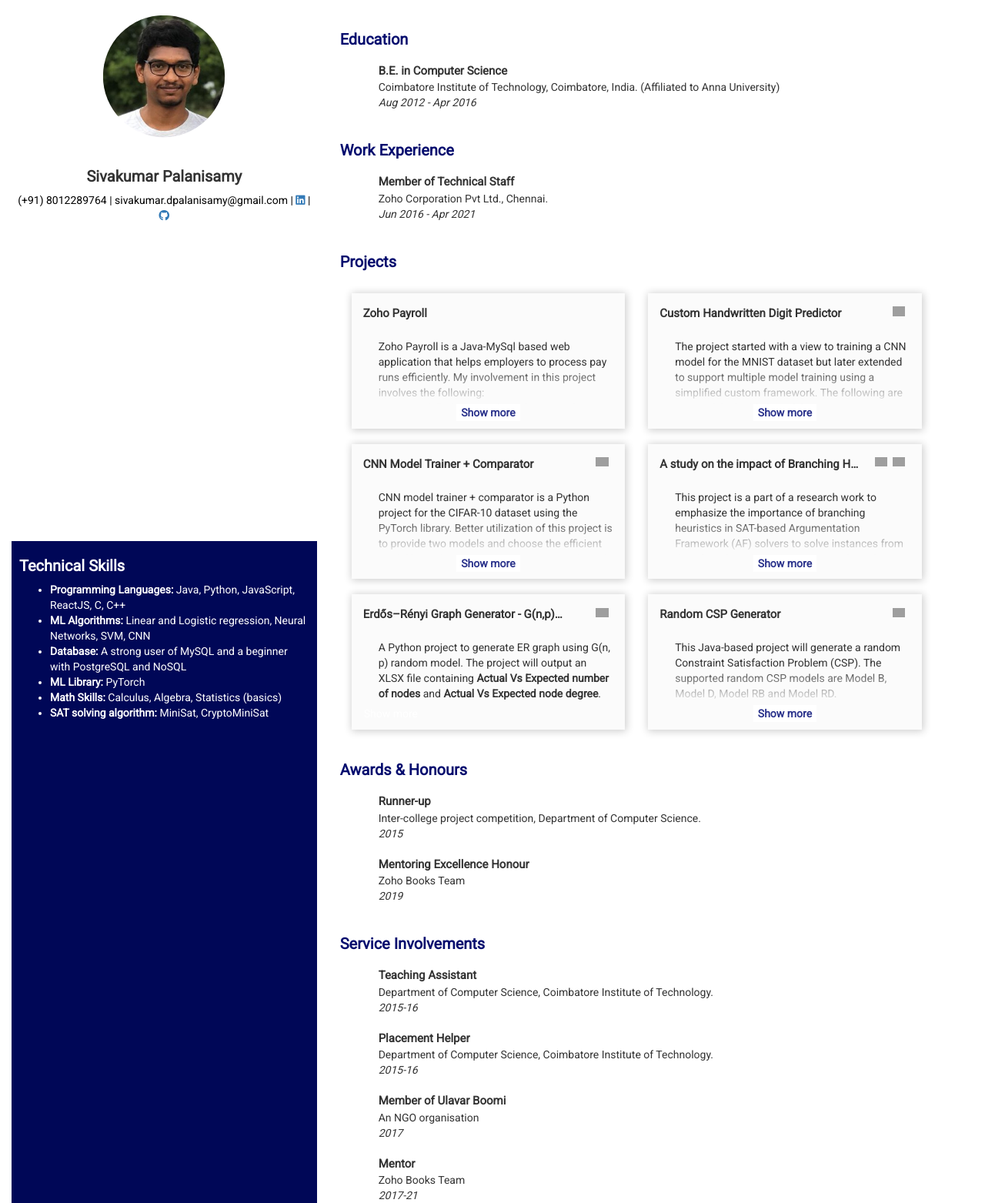
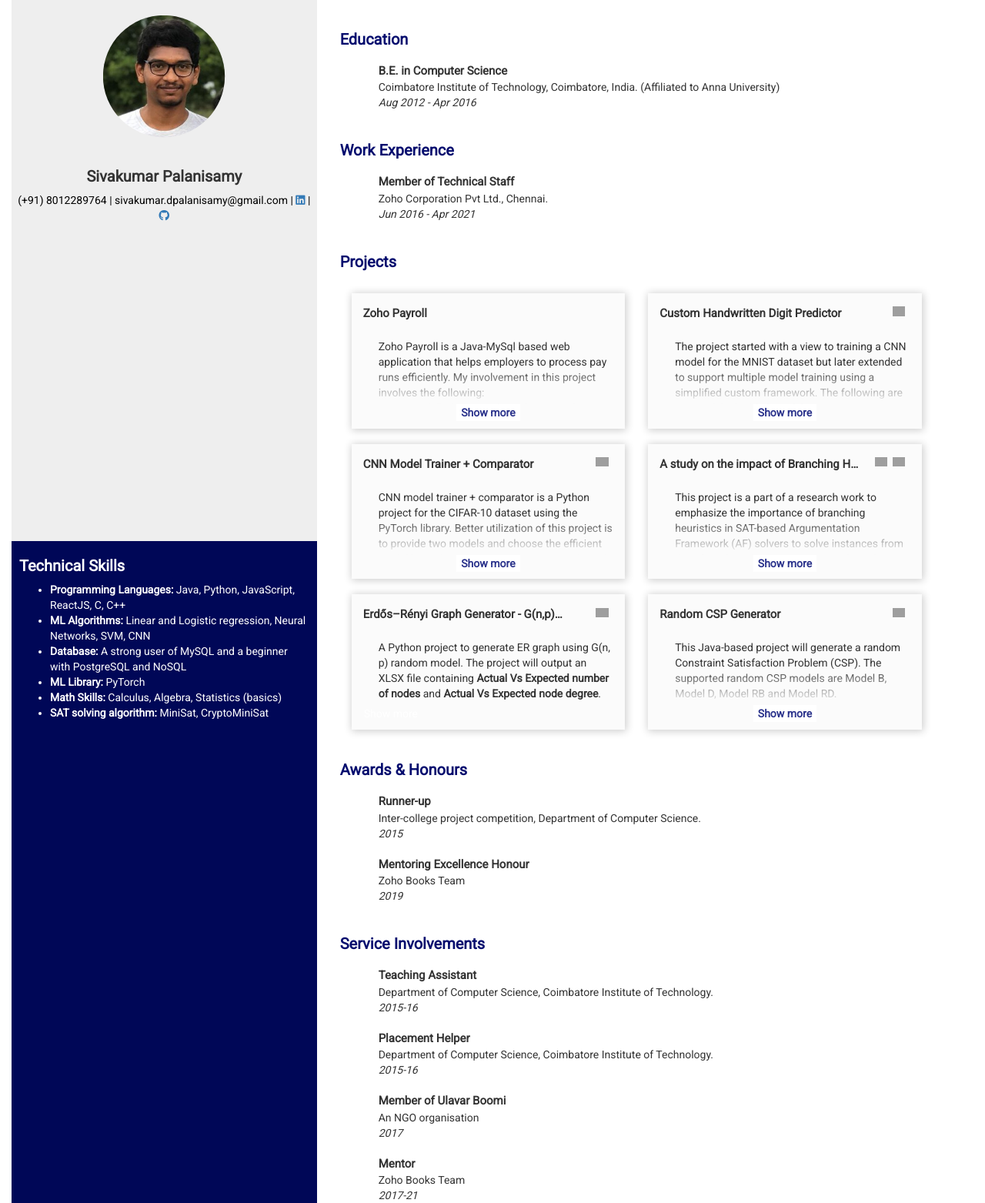
Before and after one commit to Sivakumar3695/Online_CV, a Jekyll site: the page built from index.html, in a window 1280 px wide. Shown: the whole page at 77% size. Built offline with Jekyll 4.4.1, drawn with Linux system fonts in a browser that asks for light colours; grey boxes are pictures that could not be loaded.

Commit message:
Update sidebar.html

```diff
--- a/_includes/sidebar.html
+++ b/_includes/sidebar.html
@@ -9,7 +9,7 @@
 	  				<span aria-hidden="true">&times;</span>
 				</button>
 			</div>
-			<div style="height:45%">
+			<div style="height:45%;background-color:#d3d3d361">
 				<img class="user-photo" src="./img/img_avatar.jpg" alt="Avatar">
 				<h2 style="text-align:center">Sivakumar Palanisamy</h2>
 
```
